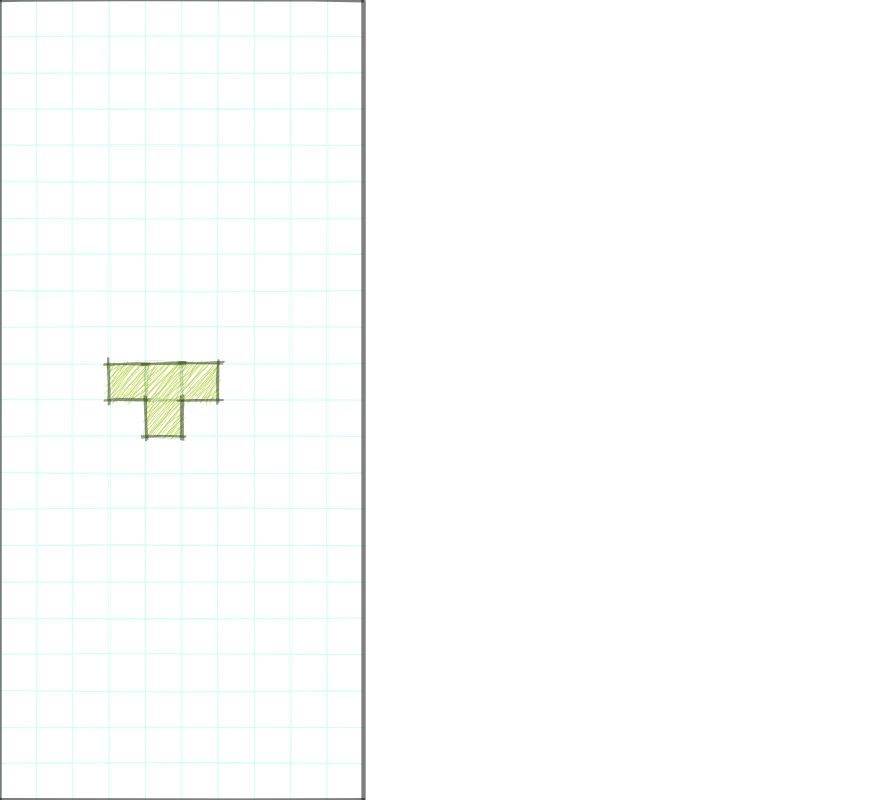
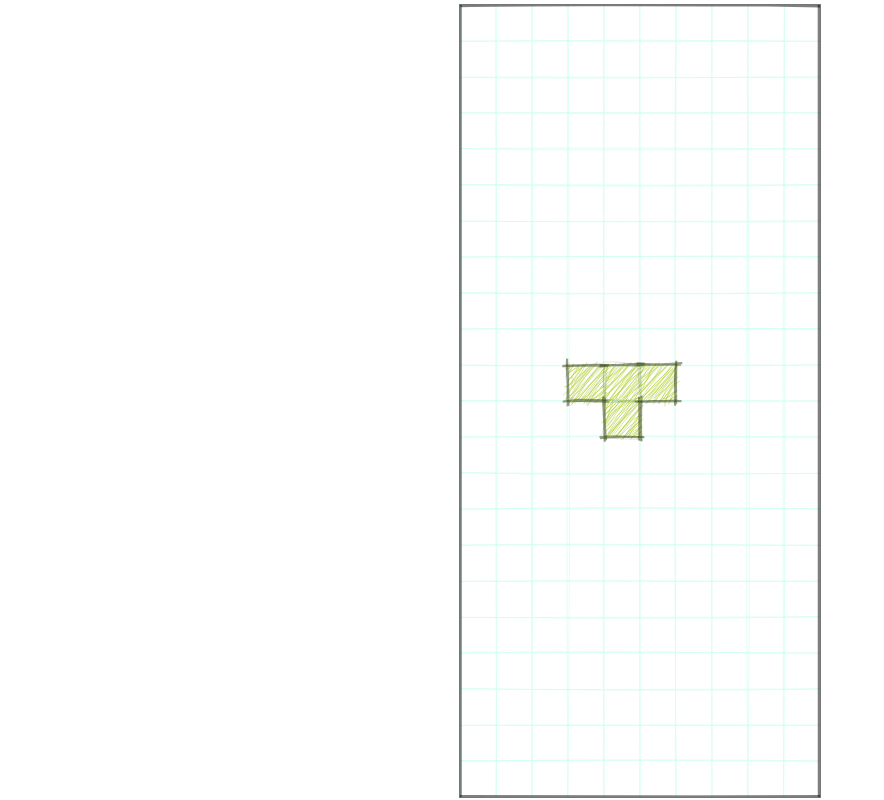
Before and after one commit to pardo/tetris, a website built with Parcel: page index.html in a window 1280 px wide. Shown: the whole page, without its empty margins (0-884 px from the left). Built offline with nearby package versions, Linux system fonts and the light colour scheme.

Commit message:
resize, extracted html elements to function

```diff
--- a/helpers.js
+++ b/helpers.js
@@ -116,6 +116,13 @@ function getWindowSizePoint () {
   }
 }
 
+function getElementSize (element) {
+  return {
+    width: element.offsetWidth,
+    height: element.offsetHeight
+  }
+}
+
 function downloadText (filename, text) {
   // download content as a data test
   var pom = document.createElement('a')
@@ -221,5 +228,6 @@ export {
   FisherYatesShuffle,
   goFullscreen,
   isTouchDevice,
-  changeColorLuminance
+  changeColorLuminance,
+  getElementSize
 }
--- /dev/null
+++ b/htmlgame.js
@@ -0,0 +1,126 @@
+import {throttle, getElementSize} from './helpers'
+import Tetris from './tetris'
+import Drawable from './drawable'
+
+function HTMLTetrisGame (parent, options) {
+  this.options = {
+    playable: false
+  }
+  Object.assign(this.options, options)
+
+  let element = document.createElement('div')
+  element.className = 'tetris-container'
+  parent.appendChild(element)
+
+  let elementInner = document.createElement('div')
+  elementInner.className = 'tetris-container-inner'
+  element.appendChild(elementInner)
+
+  var background = new Drawable()
+  var pieces = new Drawable()
+  background.createAndAppend(elementInner)
+  pieces.createAndAppend(elementInner)
+
+  var tetris = new Tetris({
+    width: 300,
+    height: 300,
+    drawableBackground: background,
+    drawablePieces: pieces
+  })
+
+  function resize () {
+    let size = getElementSize(element)
+    let blockSize = size.height / tetris.options.groundHeight
+    if (blockSize * tetris.options.groundWidth > size.width) {
+      // blocksize exceed width crop using width
+      blockSize = size.width / tetris.options.groundWidth
+    }
+    blockSize = parseInt(blockSize)
+    size = {
+      width: tetris.options.groundWidth * blockSize,
+      height: tetris.options.groundHeight * blockSize
+    }
+    background.resize(size)
+    pieces.resize(size)
+    tetris.resize(blockSize)
+  }
+  var moveDown = throttle(function () { tetris.pieceMoveDown() }, 40)
+  var moveLeft = throttle(function () { tetris.pieceMoveLeft() }, 100)
+  var moveRight = throttle(function () { tetris.pieceMoveRight() }, 100)
+  var spaceKeyCanRotate = true
+
+  function handleKeyboard (event) {
+    switch (event.which) {
+      case 80:
+        // P
+        if (event.type === 'keyup') {}
+        break
+      case 37:
+        // left
+        if (event.type === 'keydown') {
+          moveLeft()
+        }
+        break
+      case 38:
+        // up
+        if (event.type === 'keyup') {
+          tetris.rotatePieceCounterClockwise()
+        }
+        break
+      case 39:
+        // right
+        if (event.type === 'keydown') {
+          moveRight()
+        }
+        break
+      case 82:
+        // R
+        tetris.reset()
+        break
+      case 40:
+        // down
+        moveDown()
+        break
+      case 32:
+        // space
+        if (spaceKeyCanRotate) {
+          tetris.rotatePieceCounterClockwise()
+          spaceKeyCanRotate = false
+        }
+        if (event.type === 'keyup') {
+          spaceKeyCanRotate = true
+        }
+        break
+      case 78:
+        // n
+        if (event.type === 'keyup') {
+        }
+        break
+      default:
+        console.log('which', event.which)
+        break
+    }
+  }
+  function loop () {
+    tetris.pieceMoveDown({ auto: true })
+    setTimeout(loop, 800)
+  }
+
+  window.addEventListener('load', resize)
+  window.addEventListener('resize', resize)
+
+  if (this.options.playable) {
+    window.addEventListener('keydown', handleKeyboard)
+    window.addEventListener('keyup', handleKeyboard)
+    loop()
+    setInterval(() => {
+      tetris.draw()
+    }, 30) // 40fps
+  } else {
+    setInterval(() => {
+      tetris.draw()
+    }, 500) // 40fps
+  }
+}
+
+export default HTMLTetrisGame
--- a/index.html
+++ b/index.html
@@ -1,6 +1,6 @@
 <html>
 <body>
-  <div id="main-tetris" class="container-tetris"></div>
+  <div id="main-tetris"></div>
   <script src="./index.js"></script>
 </body>
 </html>
--- a/main.css
+++ b/main.css
@@ -3,10 +3,25 @@ html, body {
   margin: 0;
 }
 
-.container-tetris > canvas {
+.tetris-container {
+  display: flex;
+  justify-content: center;
   width: 100%;
   height: 100%;
+}
+
+.tetris-container-inner {
+  position: relative;
+  margin: 4px;
+}
+.tetris-container-inner canvas {
+  border: 1px solid #777777;
+}
+.tetris-container-inner canvas:last-child {
   position: absolute;
   top: 0;
   left: 0;
 }
+
+#main-tetris {
+}
--- a/main.js
+++ b/main.js
@@ -1,106 +1,8 @@
 import './main.css'
-import {getWindowSizePoint, throttle} from './helpers'
-import Tetris from './tetris'
-import Drawable from './drawable'
+import Game from './htmlgame'
 
 var parent = document.getElementById('main-tetris')
-var background = new Drawable()
-var pieces = new Drawable()
-background.createAndAppend(parent)
-pieces.createAndAppend(parent)
-
-var tetris = new Tetris({
-  width: getWindowSizePoint().width,
-  height: getWindowSizePoint().height,
-  drawableBackground: background,
-  drawablePieces: pieces
-})
-
-function loop () {
-  tetris.pieceMoveDown({ auto: true })
-  setTimeout(loop, 800)
-}
-loop()
-
-setInterval(function () {
-  tetris.draw()
-}, 30) // 40fps
-
-function resize () {
-  let size = getWindowSizePoint()
-  let blockSize = size.height / tetris.options.groundHeight
-  if (blockSize * tetris.options.groundWidth > size.width) {
-    // blocksize exceed width crop using width
-    blockSize = size.width / tetris.options.groundWidth
-  }
-  background.resize(size)
-  pieces.resize(size)
-  tetris.resize(blockSize)
-}
-
-window.addEventListener('load', resize)
-window.addEventListener('resize', resize)
-
-var moveDown = throttle(function () { tetris.pieceMoveDown() }, 40)
-var moveLeft = throttle(function () { tetris.pieceMoveLeft() }, 100)
-var moveRight = throttle(function () { tetris.pieceMoveRight() }, 100)
-var spaceKeyCanRotate = true
-
-function handleKeyboard (event) {
-  switch (event.which) {
-    case 80:
-      // P
-      if (event.type === 'keyup') {}
-      break
-    case 37:
-      // left
-      if (event.type === 'keydown') {
-        moveLeft()
-      }
-      break
-    case 38:
-      // up
-      if (event.type === 'keyup') {
-        tetris.rotatePieceCounterClockwise()
-      }
-      break
-    case 39:
-      // right
-      if (event.type === 'keydown') {
-        moveRight()
-      }
-      break
-    case 82:
-      // R
-      tetris.reset()
-      break
-    case 40:
-      // down
-      moveDown()
-      break
-    case 32:
-      // space
-      if (spaceKeyCanRotate) {
-        tetris.rotatePieceCounterClockwise()
-        spaceKeyCanRotate = false
-      }
-      if (event.type === 'keyup') {
-        spaceKeyCanRotate = true
-      }
-      break
-    case 78:
-      // n
-      if (event.type === 'keyup') {
-      }
-      break
-    default:
-      console.log('which', event.which)
-      break
-  }
-}
-
-window.addEventListener('keydown', handleKeyboard)
-window.addEventListener('keyup', handleKeyboard)
+new Game(parent, { playable: true })
 
 export default () => {
 }
--- a/package.json
+++ b/package.json
@@ -9,7 +9,6 @@
   "author": "",
   "license": "ISC",
   "dependencies": {
-    "helpers": "0.0.6",
     "parcel-bundler": "^1.9.7",
     "roughjs": "^2.2.5",
     "standard": "^11.0.1"
```
